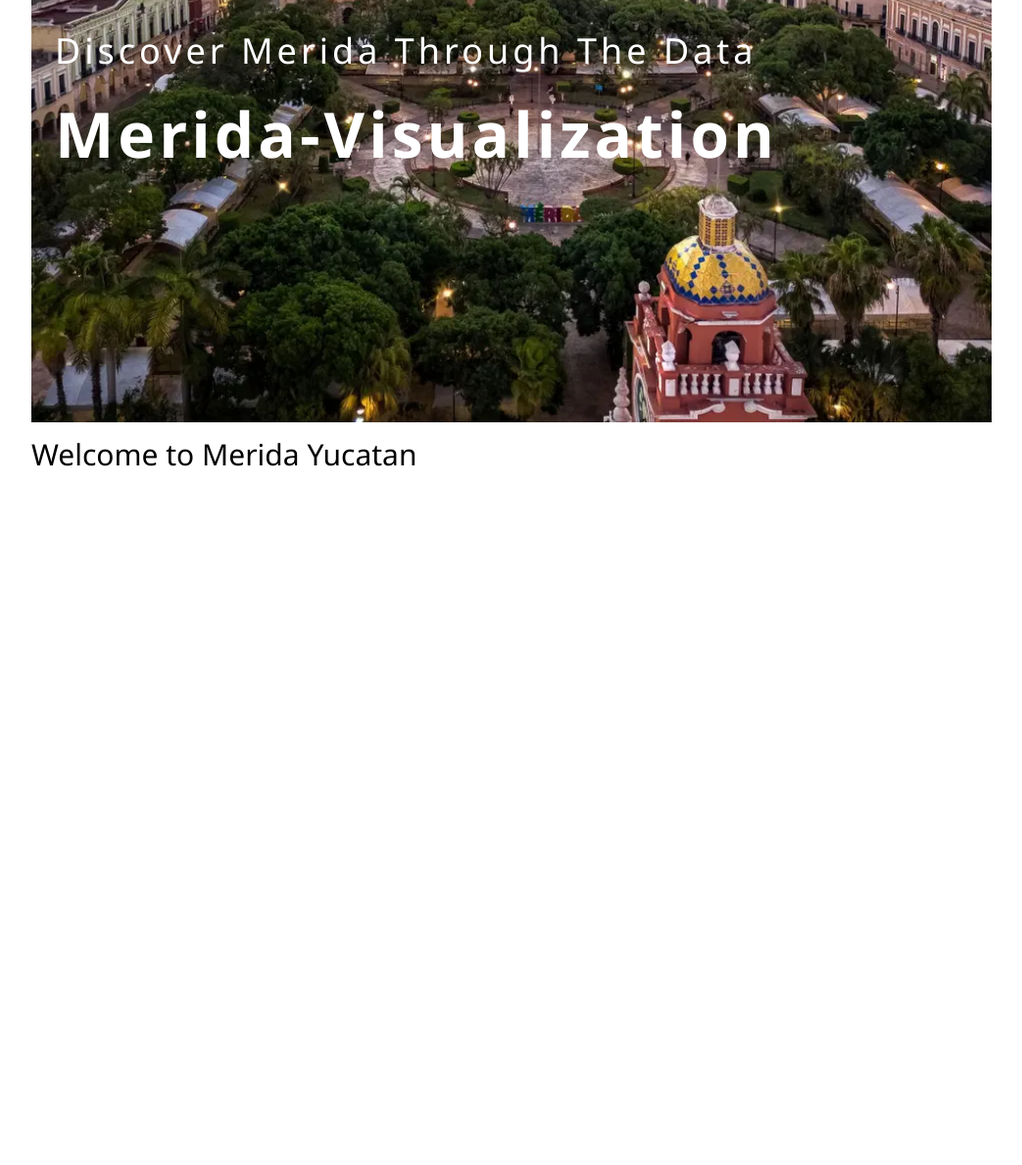
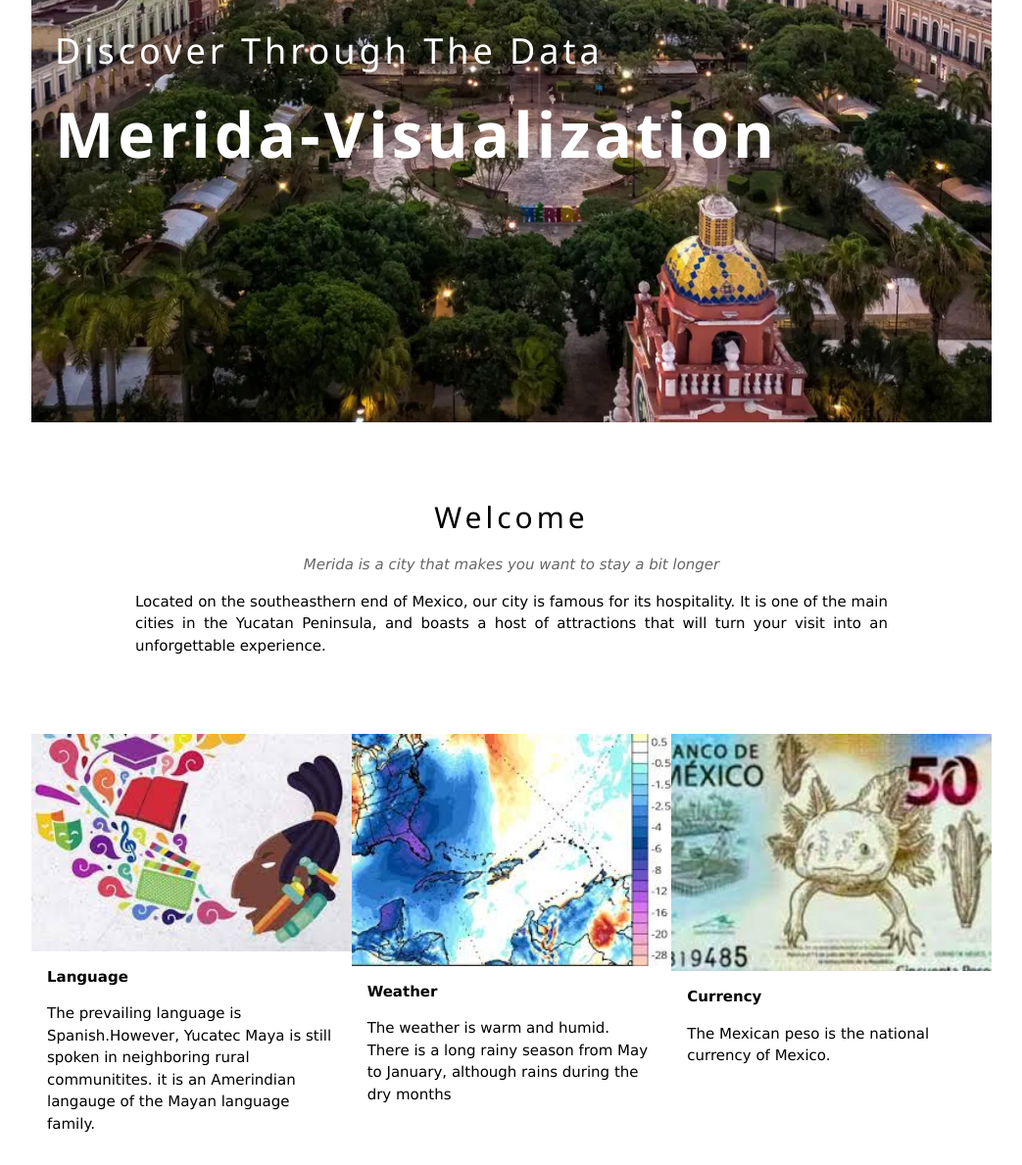
Before and after one commit to AUGUSTO664/augusto664.github.io, a plain HTML site: page docs/index.html in a window 1280 px wide. Shown: the part 410-1599 px from the top of the page at 98% size, without its empty margins (118-1161 px from the left). Before the commit the page ends 906 px from the top, so only its background shows below. Drawn offline with nearby package versions, Linux system fonts and the light colour scheme.

Commit message:
adding new controls

```diff
--- a/docs/index.html
+++ b/docs/index.html
@@ -1,7 +1,7 @@
  <!DOCTYPE html>
 <html lang="en">
 <meta charset="UTF-8">
-<title>The Band</title>
+<title>Merida Visualization</title>
 <meta name="viewport" content="width=device-width,initial-scale=1">
 <link rel="stylesheet" href="https://www.w3schools.com/w3css/4/w3.css">
 <script src="https://www.w3schools.com/lib/w3.js"></script>
@@ -29,12 +29,63 @@
   <header class="w3-display-container w3-wide" id="home">
     <img class="w3-image" src="image/merida.jpg" alt="Fashion Blog" width="1600" height="1060">
     <div class="w3-display-left w3-padding-large">
-      <h1 class="w3-text-white">Discover Merida Through The Data</h1>
+      <h1 class="w3-text-white">Discover Through The Data</h1>
       <h1 class="w3-jumbo w3-text-white w3-hide-small"><b>Merida-Visualization</b></h1>
     </div>
   </header>
 
-  <h2> Welcome to Merida Yucatan</h2>
+<!-- The Band Section -->
+  <div class="w3-container w3-content w3-center w3-padding-64" style="max-width:800px" id="Merida">
+   <h2 class="w3-wide">Welcome</h2>
+   <p class="w3-opacity"><i>Merida is a city that makes you want to stay a bit longer</i></p>
+
+   <p class="w3-justify">
+   Located on the southeasthern end of Mexico, our city is famous for its hospitality.
+   It is one of the main cities in the Yucatan Peninsula, and boasts a host of
+   attractions that will turn your visit into an unforgettable experience.
+
+   </p>
+
+  </div>
+
+<!-- information section -->
+<div class="w3-black" id="information">
+
+ <div class="w3-third w3-margin-bottom">
+    <img src="image/language.jpeg" alt="Language" style="width:100%" class="w3-hover-opacity">
+      <div class="w3-container w3-white">
+        <p><b>Language</b></p>
+        <p>The prevailing language is Spanish.However, Yucatec Maya is still
+           spoken in neighboring rural communitites. it is an Amerindian langauge
+            of the Mayan language family.</p>
+      </div>
+ </div>
+
+ <div class="w3-third w3-margin-bottom">
+    <img src="image/weather.jpeg" alt="Weather" style="width:100%" class="w3-hover-opacity">
+      <div class="w3-container w3-white">
+        <p><b>Weather</b></p>
+        <p>
+         The weather is warm and humid. There is a long rainy season from May
+         to January, although rains during the dry months
+        </p>
+      </div>
+ </div>
+
+ <div class="w3-third w3-margin-bottom">
+    <img src="image/currency.jpeg" alt="Weather" style="width:100%" class="w3-hover-opacity">
+      <div class="w3-container w3-white">
+        <p><b>Currency</b></p>
+        <p>
+          The Mexican peso is the national currency of Mexico.
+        </p>
+      </div>
+ </div>
+
+</div>
+
+
+
 
 <!-- End Content -->
 </div>
```
Also changed, not shown: docs/image/POBFEM.jpg (added), docs/image/POBFEM_lag.jpg (added), docs/image/POBFEM_moran_plot.jpg (added), docs/image/POBFEM_original.jpg (added), docs/image/POBMAs.jpg (added), docs/image/POBTOT.jpg (added), docs/image/POBTOT_lag.jpg (added), docs/image/POBTOT_moran_plot.jpg (added), docs/image/POBTOT_original.jpg (added), docs/image/currency.jpeg (added), docs/image/language.jpeg (added), docs/image/weather.jpeg (added).
